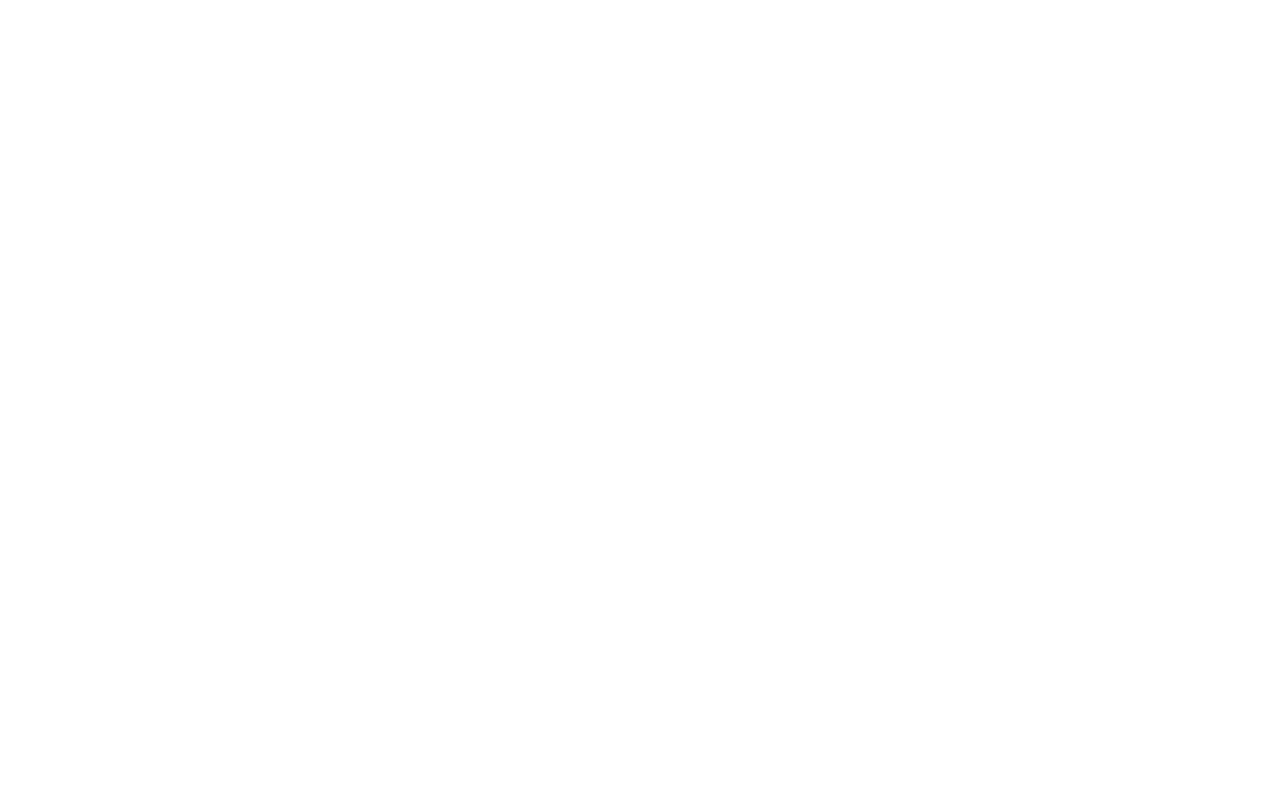
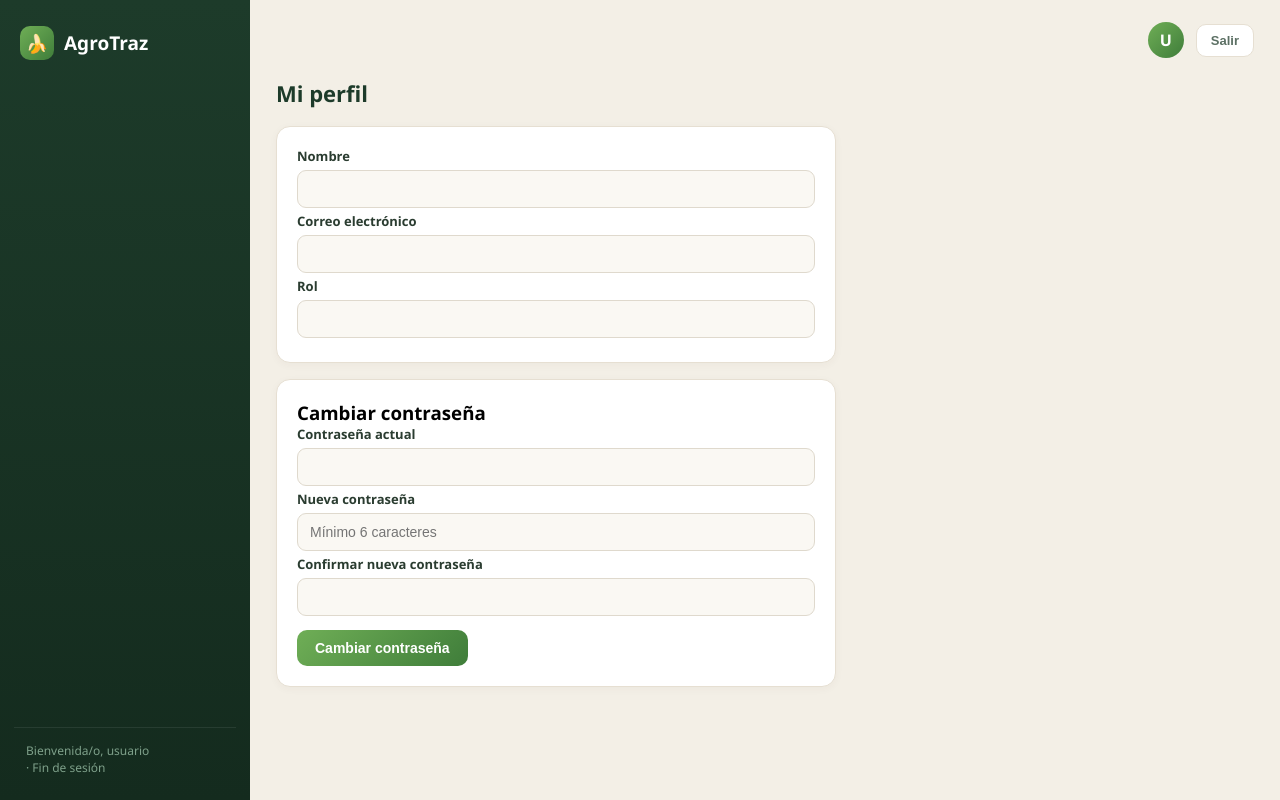
Before and after one commit to YMendozaAndrade/AgroTraz-Uraba, a React (Vite) app in the folder Frontend/: page /perfil in a window 1280 px wide. Before the commit this address had no page. Built offline with nearby package versions, Linux system fonts and the light colour scheme; sample sign-in values are in the browser's storage.

Commit message:
Agregar perfil de usuario con cambio de contrasena propia

```diff
--- a/Frontend/src/App.jsx
+++ b/Frontend/src/App.jsx
@@ -11,6 +11,7 @@
 import QrCajas from './pages/QrCajas';
 import Reportes from './pages/Reportes';
 import Usuarios from './pages/Usuarios';
+import Perfil from './pages/Perfil';
 import RutaProtegida from './app/RutaProtegida';
 
 function App() {
@@ -49,6 +50,7 @@
       <Route path="/qr" element={<RutaProtegida><QrCajas /></RutaProtegida>} />
       <Route path="/reportes" element={<RutaProtegida><Reportes /></RutaProtegida>} />
       <Route path="/usuarios" element={<RutaProtegida><Usuarios /></RutaProtegida>} />
+      <Route path="/perfil" element={<RutaProtegida><Perfil /></RutaProtegida>} />
     </Routes>
   );
 }
--- a/Frontend/src/app/AppLayout.jsx
+++ b/Frontend/src/app/AppLayout.jsx
@@ -11,7 +11,8 @@
   '/ordenes-corte': 'M4 8h11v9a2 2 0 0 1-2 2H4zM15 10l5-3v9l-5-3',
   '/qr': 'M4 4h7v7H4zM13 4h7v7h-7zM4 13h7v7H4zM13 13h3v3h-3zM13 16h2M16 13h1M18 13v1M17 16l-1 1M21 13v7h-7',
   '/reportes': 'M4 5h16v14H4zM4 9h16M9 13h6M9 17h4M8 13h.01M12 17h.01',
-  '/usuarios': 'M16 21v-2a4 4 0 0 0-4-4H6a4 4 0 0 0-4 4v2M9 11a4 4 0 1 0 0-8 4 4 0 0 0 0 8M17 8v6M20 11h-6'
+  '/usuarios': 'M16 21v-2a4 4 0 0 0-4-4H6a4 4 0 0 0-4 4v2M9 11a4 4 0 1 0 0-8 4 4 0 0 0 0 8M17 8v6M20 11h-6',
+  '/perfil': 'M20 21v-2a4 4 0 0 0-4-4H8a4 4 0 0 0-4 4v2M12 11a4 4 0 1 0 0-8 4 4 0 0 0 0 8'
 };
 
 const NAV_ITEMS = [
@@ -24,7 +25,8 @@
   { to: '/ordenes-corte', label: 'Órdenes de corte', roles: ['administrador', 'gerente', 'agronomo'] },
   { to: '/qr', label: 'QR / Cajas', roles: ['administrador', 'gerente', 'agronomo', 'operador_empacadora'] },
   { to: '/usuarios', label: 'Usuarios', roles: ['administrador', 'gerente'] },
-  { to: '/reportes', label: 'Reportes', roles: ['administrador', 'gerente', 'agronomo'] }
+  { to: '/reportes', label: 'Reportes', roles: ['administrador', 'gerente', 'agronomo'] },
+  { to: '/perfil', label: 'Mi perfil', roles: ['administrador', 'gerente', 'agronomo', 'evaluador_campo', 'operador_empacadora'] }
 ];
 
 function AppLayout({ children }) {
--- /dev/null
+++ b/Frontend/src/pages/Perfil.jsx
@@ -0,0 +1,119 @@
+import { useState } from 'react';
+import AppLayout from '../app/AppLayout';
+import { authApi } from '../services/api';
+
+function Perfil() {
+  const usuario = JSON.parse(localStorage.getItem('usuario') || '{}');
+  const [form, setForm] = useState({ password_actual: '', password_nueva: '', confirmar: '' });
+  const [mensaje, setMensaje] = useState(null);
+  const [error, setError] = useState('');
+  const [guardando, setGuardando] = useState(false);
+
+  function handleChange(e) {
+    setForm((f) => ({ ...f, [e.target.name]: e.target.value }));
+  }
+
+  async function guardar(e) {
+    e.preventDefault();
+    if (form.password_nueva !== form.confirmar) {
+      setError('La confirmación no coincide con la nueva contraseña');
+      setMensaje(null);
+      return;
+    }
+    if (form.password_nueva.length < 6) {
+      setError('La nueva contraseña debe tener al menos 6 caracteres');
+      setMensaje(null);
+      return;
+    }
+    setGuardando(true);
+    setError('');
+    setMensaje(null);
+    try {
+      await authApi.cambiarPassword(form.password_actual, form.password_nueva);
+      setMensaje({ tipo: 'success', texto: 'Contraseña actualizada correctamente' });
+      setForm({ password_actual: '', password_nueva: '', confirmar: '' });
+    } catch (err) {
+      setError(err.message);
+    } finally {
+      setGuardando(false);
+    }
+  }
+
+  return (
+    <AppLayout>
+      {(mensaje || error) && (
+        <div
+          className={`alert ${mensaje ? 'alert-success' : 'alert-error'}`}
+          onClick={() => {
+            setMensaje(null);
+            setError('');
+          }}
+        >
+          {mensaje ? mensaje.texto : error}
+        </div>
+      )}
+      <div className="page-head">
+        <h2>Mi perfil</h2>
+      </div>
+
+      <div className="panel-card" style={{ maxWidth: 560 }}>
+        <div className="form-field-modal full">
+          <label>Nombre</label>
+          <input value={usuario.nombre || ''} disabled />
+        </div>
+        <div className="form-field-modal full">
+          <label>Correo electrónico</label>
+          <input value={usuario.email || ''} disabled />
+        </div>
+        <div className="form-field-modal full">
+          <label>Rol</label>
+          <input value={usuario.rol || ''} disabled />
+        </div>
+      </div>
+
+      <div className="panel-card" style={{ maxWidth: 560 }}>
+        <h3>Cambiar contraseña</h3>
+        <form onSubmit={guardar}>
+          <div className="form-field-modal full">
+            <label>Contraseña actual</label>
+            <input
+              type="password"
+              name="password_actual"
+              value={form.password_actual}
+              onChange={handleChange}
+              required
+            />
+          </div>
+          <div className="form-field-modal full">
+            <label>Nueva contraseña</label>
+            <input
+              type="password"
+              name="password_nueva"
+              value={form.password_nueva}
+              onChange={handleChange}
+              placeholder="Mínimo 6 caracteres"
+              required
+            />
+          </div>
+          <div className="form-field-modal full">
+            <label>Confirmar nueva contraseña</label>
+            <input
+              type="password"
+              name="confirmar"
+              value={form.confirmar}
+              onChange={handleChange}
+              required
+            />
+          </div>
+          <div style={{ marginTop: 14 }}>
+            <button type="submit" className="btn-save" disabled={guardando}>
+              {guardando ? 'Guardando…' : 'Cambiar contraseña'}
+            </button>
+          </div>
+        </form>
+      </div>
+    </AppLayout>
+  );
+}
+
+export default Perfil;
--- a/Frontend/src/services/api.js
+++ b/Frontend/src/services/api.js
@@ -29,7 +29,9 @@
 
 export const authApi = {
   login: (email, password) => request('/auth/login', 'POST', { email, password }),
-  register: (usuario) => request('/auth/register', 'POST', usuario)
+  register: (usuario) => request('/auth/register', 'POST', usuario),
+  cambiarPassword: (password_actual, password_nueva) =>
+    request('/auth/cambiar-password', 'POST', { password_actual, password_nueva })
 };
 
 export const fincasApi = {
```
Also changed, not shown: 1 other file (tests, documents, lock files or other folders).
